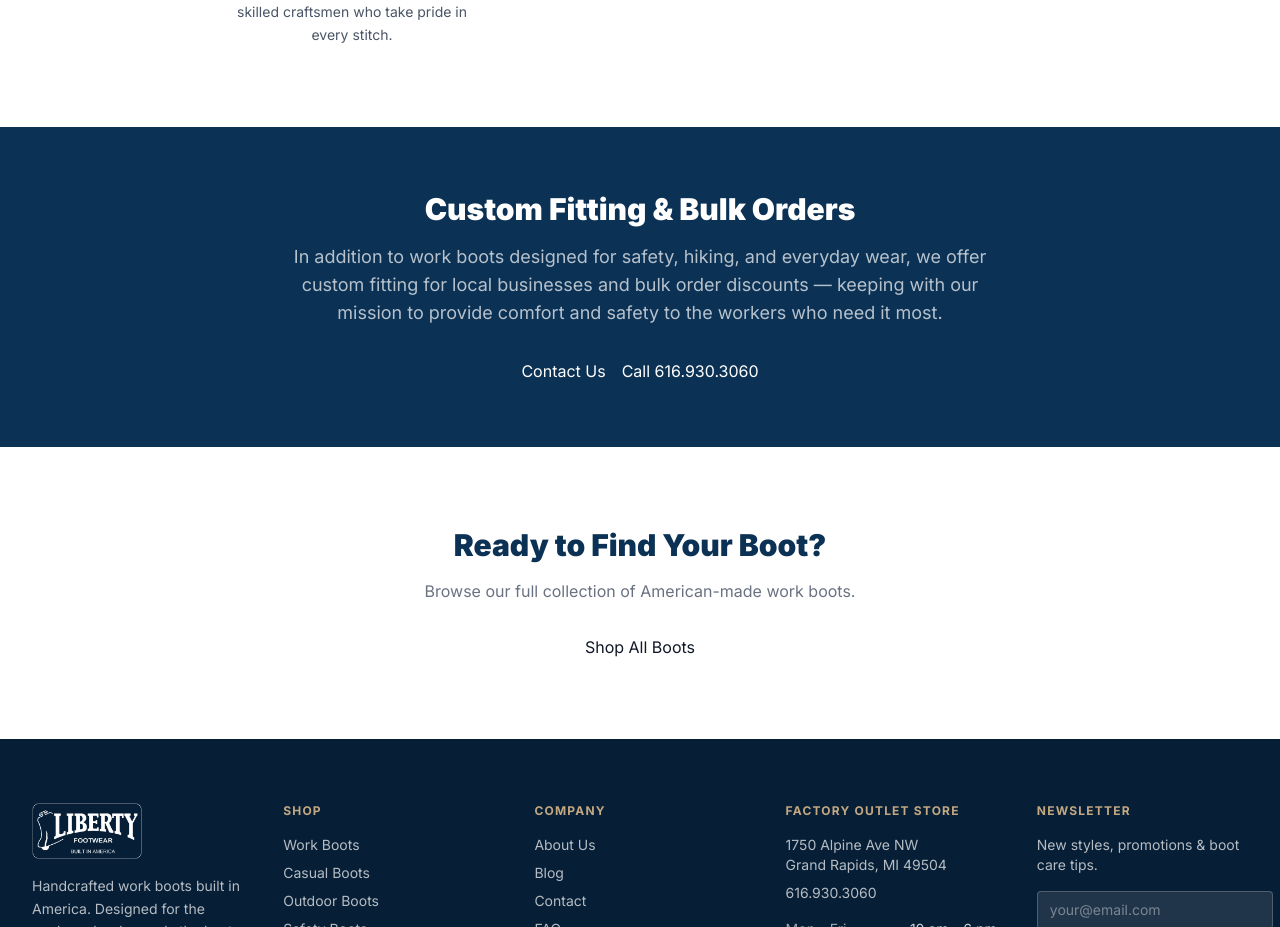
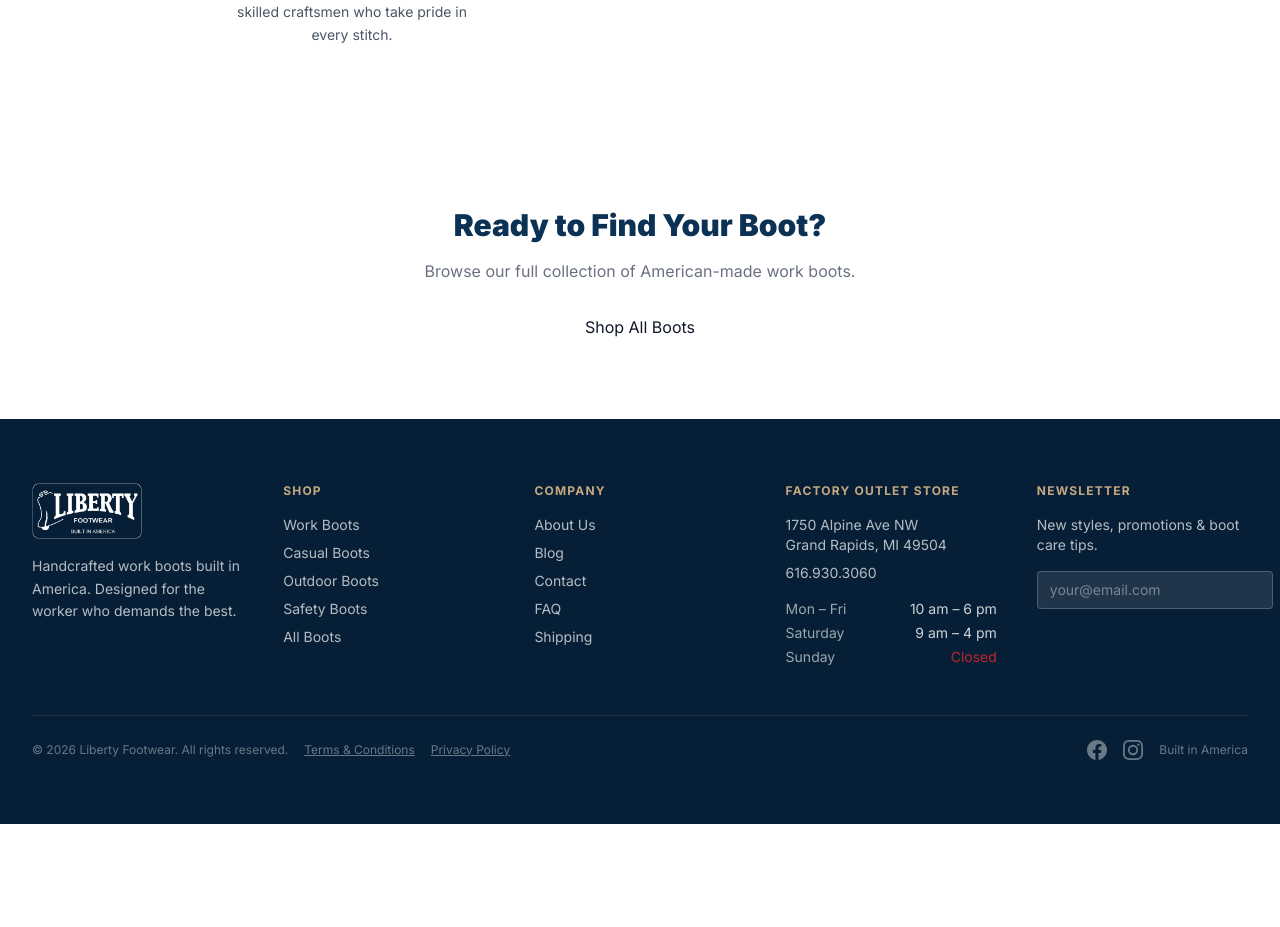
Before and after one commit to LibertyFootwear/liberty-footwear, a Next.js app: page /about in a window 1280 px wide. Shown: the part 3525-4452 px from the top of the page. After the commit the page ends 4349 px from the top, so only its background shows below. Built offline with nearby package versions, Linux system fonts and the light colour scheme; no server answers.

Commit message:
About: odebrani sekce Custom Fitting & Bulk Orders

```diff
--- a/src/app/about/page.tsx
+++ b/src/app/about/page.tsx
@@ -233,22 +233,6 @@
         </div>
       </section>
 
-      {/* Custom fitting */}
-      <section className="bg-navy text-white py-16">
-        <div className="max-w-3xl mx-auto px-4 text-center">
-          <h2 className="text-3xl font-black mb-4">Custom Fitting & Bulk Orders</h2>
-          <p className="text-white/70 text-lg mb-8">
-            In addition to work boots designed for safety, hiking, and everyday wear, we offer custom
-            fitting for local businesses and bulk order discounts — keeping with our mission to provide
-            comfort and safety to the workers who need it most.
-          </p>
-          <div className="flex flex-col sm:flex-row gap-4 justify-center">
-            <Link href="/contact" className="btn-primary">Contact Us</Link>
-            <a href="tel:6169303060" className="btn-outline-white">Call 616.930.3060</a>
-          </div>
-        </div>
-      </section>
-
       {/* CTA */}
       <section className="py-20 text-center px-4">
         <h2 className="text-3xl font-black text-navy mb-4">Ready to Find Your Boot?</h2>
```
